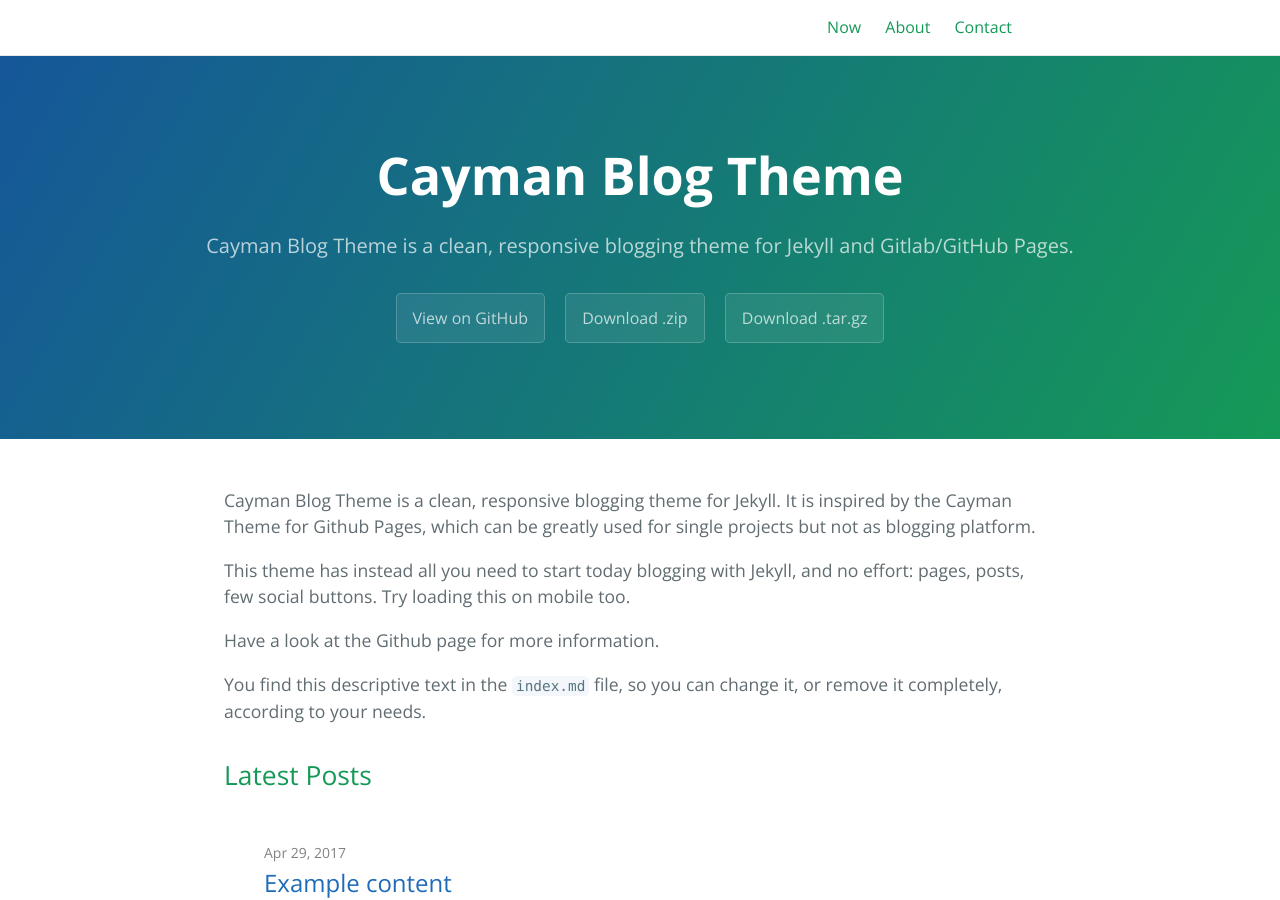
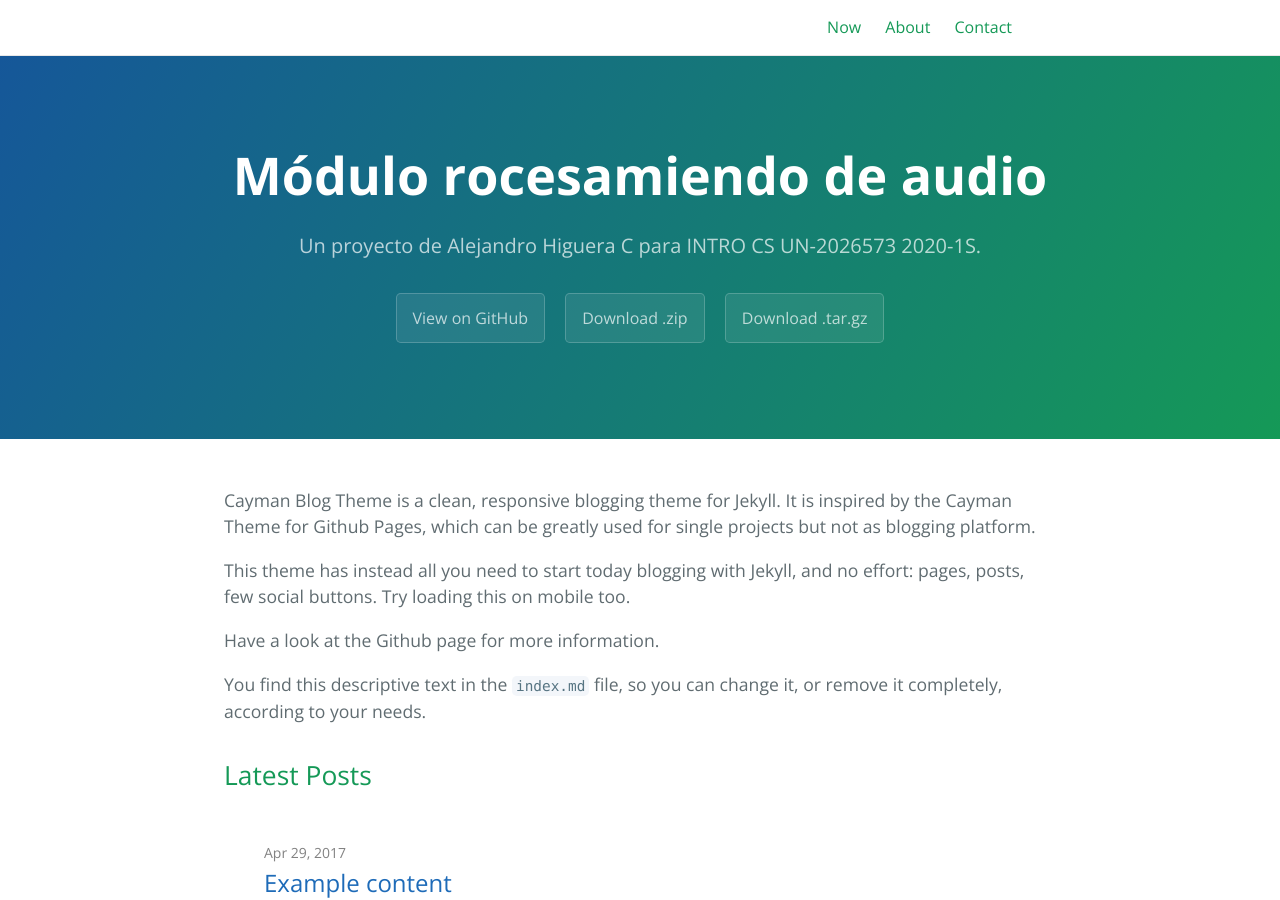
Before and after one commit to DarkNightSoldier/AudioProcessing, a Jekyll site: the page built from index.md, in a window 1280 px wide and 900 px high. Built offline with Jekyll 4.4.1, drawn with Linux system fonts in a browser that asks for light colours.

Commit message:
Update _config.yml

```diff
--- a/_config.yml
+++ b/_config.yml
@@ -1,5 +1,5 @@
-title: Cayman Blog Theme
-description: Cayman Blog Theme is a clean, responsive blogging theme for Jekyll and Gitlab/GitHub Pages.
+title: Módulo rocesamiendo de audio
+description: Un proyecto de Alejandro Higuera C para INTRO CS UN-2026573 2020-1S.
 show_downloads: true
 
 baseurl: "/cayman-blog" # change this to the subpath of your site, e.g. /blog. Leave it empty if you don't need it.
@@ -16,10 +16,10 @@
 theme: # leave it empty
 
 # social
-author: lorepirri
+author: Alejandro Higuera Castro
 image: /thumbnail-jumbo.png
 twitter:
-  username: lorepirri
+  username: ahc1029
 
 plugins:
   - jekyll-target-blank
```
